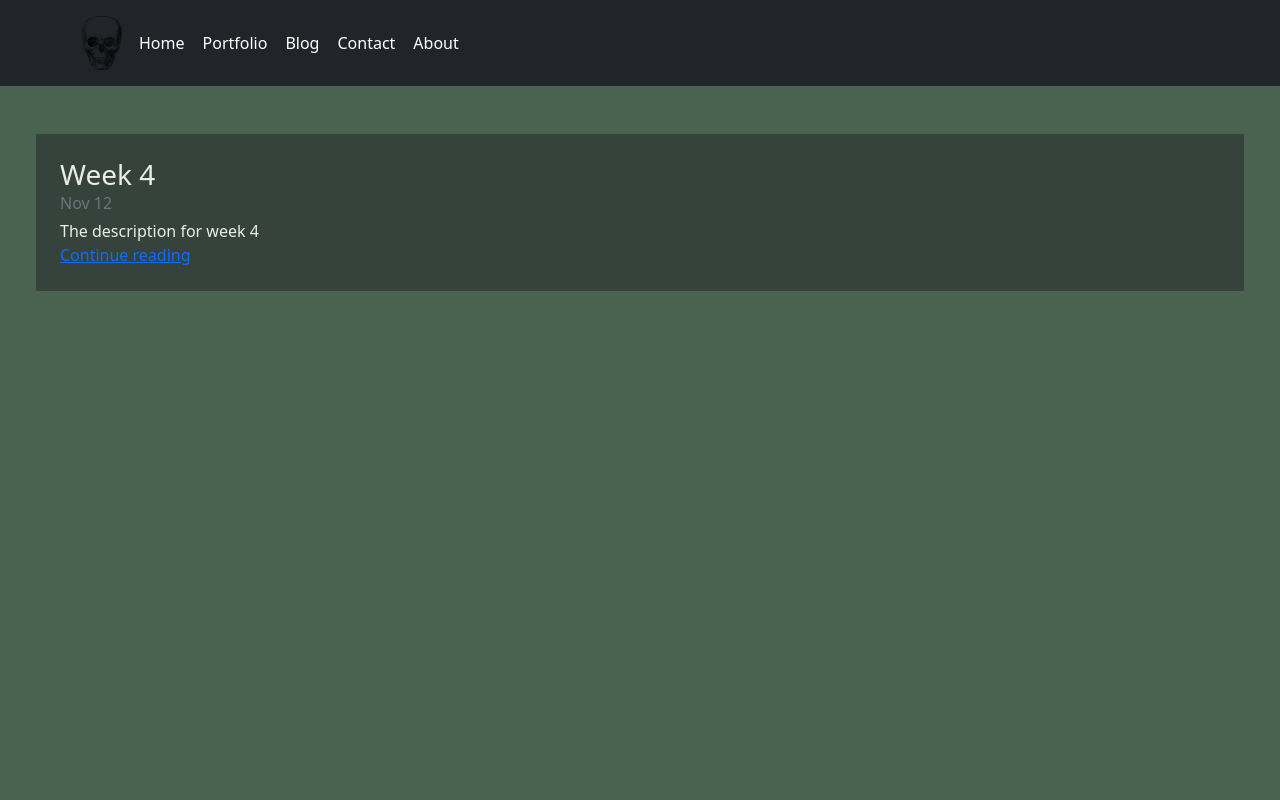
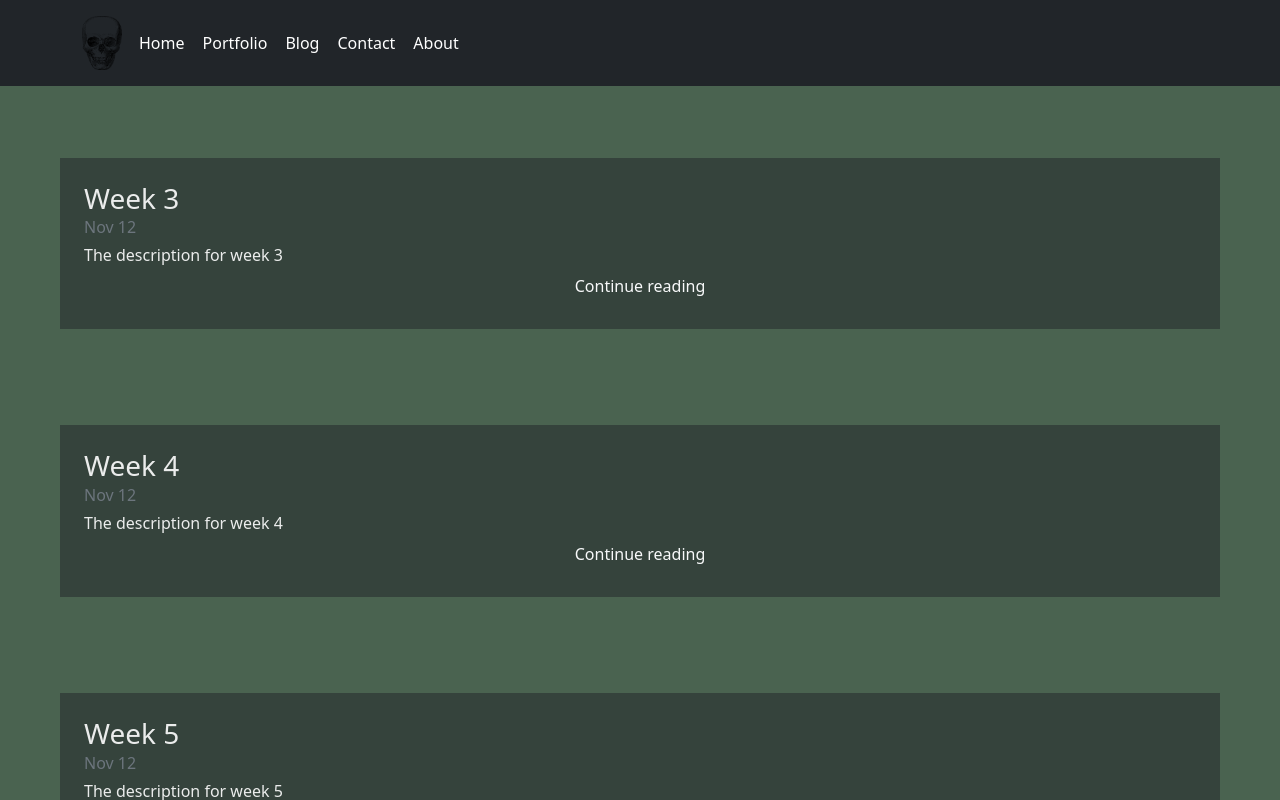
Before and after one commit to Joshtdale/joshtdale.github.io, a React (Create React App) app in the folder app/: page / in a window 1280 px wide. Both pictures are taken after a click on the button "Blog". Shown: the top 800 px of the page. Built offline with nearby package versions, Linux system fonts and the light colour scheme.

Commit message:
map for teaser working

```diff
--- a/app/src/Blog.js
+++ b/app/src/Blog.js
@@ -1,36 +1,81 @@
+import { useState } from "react"
+import BlogSprint3 from "./blogs/BlogSprint3"
 import BlogSprint4 from "./blogs/BlogSprint4"
-import BlogSprint3 from "./blogs/BlogSprint3"
 import BlogSprint5 from "./blogs/BlogSprint5"
 import BlogSprint6 from "./blogs/BlogSprint6"
 import BlogSprint7 from "./blogs/BlogSprint7"
 
-let week4Description = 'The description for week 4'
+const blogList = [
+    {
+        title: 'Week 3',
+        date: 'Nov 12',
+        description: 'The description for week 3'},
+    {
+        title: 'Week 4',
+        date: 'Nov 12',
+        description: 'The description for week 4'
+    },
+    {
+        title: 'Week 5',
+        date: 'Nov 12',
+        description: 'The description for week 5'
+    },
+    {
+        title: 'Week 6',
+        date: 'Nov 12',
+        description: 'The description for week 6'
+    },
+    {
+        title: 'Week 7',
+        date: 'Nov 1',
+        description: 'The description for week 7'
+    },
+]
 
 function BlogTeaser(props) {
+
+
+    return (
+        blogList.map((item) => {
+            return (
+        <div className="row">
+            <div className="col p-4 d-flex flex-column bg-dark bg-opacity-50 position-static m-5">
+                <h3 className="mb-0">{item.title}</h3>
+                <div className="mb-1 text-muted">{item.date}</div>
+                <p className="card-text mb-auto">{item.description}</p>
+                <button className="btn text-light" onClick={() => props.setPage(item.title)}>Continue reading</button>
+            </div>
+        </div>
+                // <BlogTeaser title={item[0]} description={item[1]} setPage={setPage} />
+            )
+        })
+    )
+}
+
+
+function HomeButton(props){
     return (
         <div className="row">
-            <div className="col p-4 d-flex flex-column bg-dark bg-opacity-50 position-static m-5">
-                {/* <strong className="d-inline-block mb-2 text-primary">World</strong> */}
-                <h3 className="mb-0">{props.title}</h3>
-                <div className="mb-1 text-muted">Nov 12</div>
-                <p className="card-text mb-auto">{props.description}</p>
-                <a href="#" className="stretched-link">Continue reading</a>
+            <div className="col p-4 d-flex flex-column position-static m-5">
+                <button className='btn btn-secondary' onClick={() => props.setPage('blogHome')}>Home</button>
             </div>
         </div>
     )
 }
 
+
 function Blog() {
+    const [page, setPage] = useState('blogHome')
+
     return (
-        <div>
-            <BlogTeaser title={'Week 4'} description={week4Description} />
-            {/* <BlogSprint3 /> */}
-            {/* <BlogSprint4 /> */}
-
-            {/* <BlogSprint5 />
-            <BlogSprint6 />
-            <BlogSprint7 /> */}
-
+        <div className="m-4">
+            {page === 'blogHome' && <BlogTeaser setPage={setPage} />}
+            {page !== 'blogHome' && <HomeButton setPage={setPage}/>}
+            {page === 'Week 3' && <BlogSprint3 />}
+            {page === 'Week 4' && <BlogSprint4 />}
+            {page === 'Week 5' && <BlogSprint5 />}
+            {page === 'Week 6' && <BlogSprint6 />}
+            {page === 'Week 7' && <BlogSprint7 />}
         </div>
     )
 }
```
